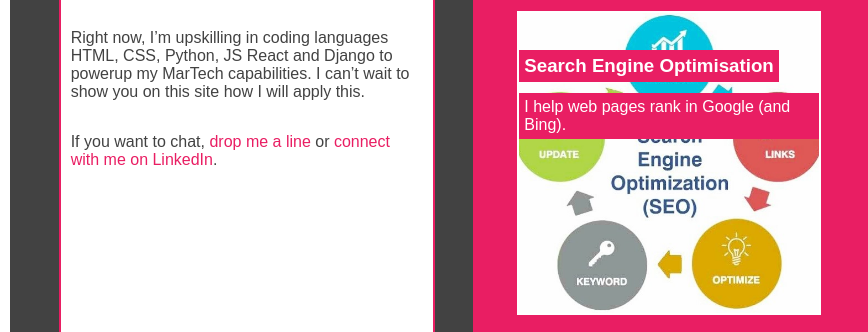
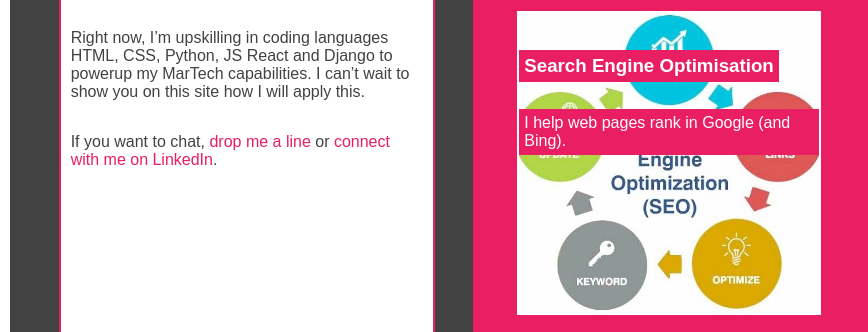
Before and after one commit to DebbyMurphy/debbymurphy.github.io, a plain HTML site: page index.html in a window 1280 px wide. Shown: the part 446-778 px from the top of the page, 0-868 px from the left. Drawn offline with Linux system fonts and the light colour scheme.

Commit message:
Updated SEO skill box P spacing to avoid overlap with h3

```diff
--- a/styles.css
+++ b/styles.css
@@ -145,6 +145,10 @@ footer {
     top: 4em;
     left: 0;
     width: 100%;
+}
+
+#skill-box-seo p {
+    top: 5em;
 }
 
 .skills-boxes img {
```
